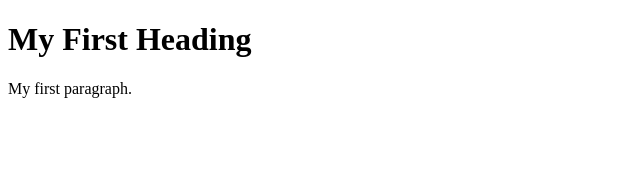
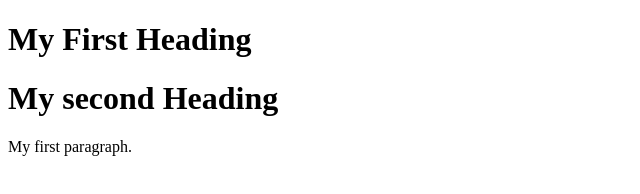
Before and after one commit to Bhagyasree01/frontend, a plain HTML site: page index.html in a window 1280 px wide. Shown: the whole page, without its empty margins (0-640 px from the left). Drawn offline with Linux system fonts and the light colour scheme.

Commit message:
updated file

```diff
--- a/index.html
+++ b/index.html
@@ -3,7 +3,7 @@
 <body>
 
 <h1>My First Heading</h1>
-
+<h1>My second Heading</h1>
 <p>My first paragraph.</p>
 
 </body>
```
